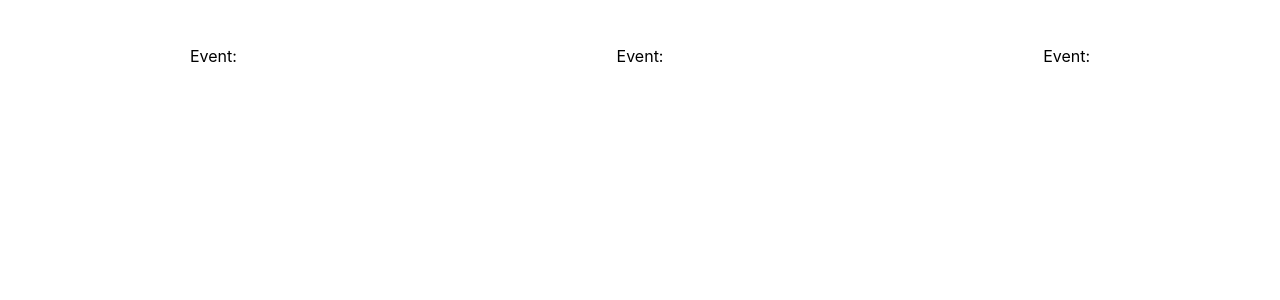
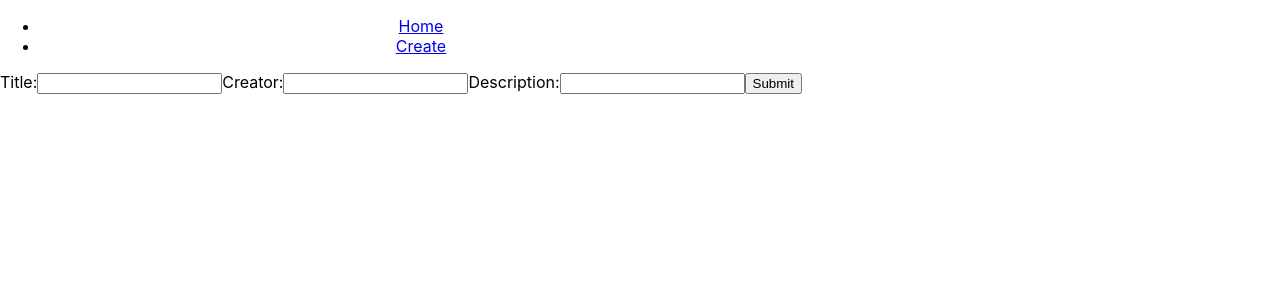
Before and after one commit to benjaminjcash/EventPlanner, a React (Create React App) app in the folder client/: page /create in a window 1280 px wide. Shown: the top 300 px of the page. Built offline with nearby package versions, Linux system fonts and the light colour scheme; no server answers.

Commit message:
adding create event page, react router to App, form to create event

```diff
--- a/client/package.json
+++ b/client/package.json
@@ -7,6 +7,7 @@
     "axios": "^0.18.0",
     "react": "^16.7.0",
     "react-dom": "^16.7.0",
+    "react-router-dom": "^4.3.1",
     "react-scripts": "2.1.2"
   },
   "scripts": {
--- a/client/src/App.js
+++ b/client/src/App.js
@@ -1,12 +1,30 @@
 import React, { Component } from 'react';
+import { BrowserRouter as Router, Route, Link } from 'react-router-dom';
 import './App.css';
 import Home from './pages/Home/Home';
+import CreateEvent from "./pages/CreateEvent/CreateEvent";
 
 class App extends Component {
   render() {
     return (
       <div className="App container">
-        <Home />
+		<Router>
+			<div>
+			  <nav>
+				<ul>
+				  <li>
+					<Link to="/">Home</Link>
+				  </li>
+				  <li>
+					<Link to="/create">Create</Link>
+				  </li>
+				</ul>
+			  </nav>
+
+			  <Route path="/" exact component={Home} />
+			  <Route path="/create" exact component={CreateEvent} />
+			</div>
+		</Router>
       </div>
     );
   }
--- /dev/null
+++ b/client/src/pages/CreateEvent/CreateEvent.js
@@ -0,0 +1,46 @@
+import React, { Component } from 'react';
+import axios from 'axios';
+import './CreateEvent.css';
+
+class CreateEvent extends Component {
+	state = {
+		title: "",
+		creator: "",
+		description: ""
+	}
+
+	handleInputChange = (event) => {
+		const { name, value } = event.target;
+		this.setState({[name] : value});
+	}
+
+	handleSubmit = (event) => {
+		event.preventDefault();
+		axios.post("/api/events", this.state)
+			.then((res) => {
+				console.log(res);
+			})
+	}
+
+	render() {
+		return (
+			<form>
+				<label>
+					Title:
+					<input type="text" name="title" value={this.state.value} onChange={this.handleInputChange} />
+				</label>
+				<label>
+					Creator:
+					<input type="text" name="creator" value={this.state.value} onChange={this.handleInputChange} />
+				</label>
+				<label>
+					Description:
+					<input type="text" name="description" value={this.state.value} onChange={this.handleInputChange} />
+				</label>
+				<button onClick={this.handleSubmit}>Submit</button>
+			</form>
+		);
+	}
+}
+
+export default CreateEvent;
--- a/client/src/pages/Home/Home.js
+++ b/client/src/pages/Home/Home.js
@@ -5,13 +5,13 @@ import "./Home.css";
 
 class Home extends Component {
 	state = {
-		data: [1, 2, 3]
+		data: []
 	}
 
 	componentDidMount() {
 		axios.get('/api/events')
 			.then((data) => {
-				let newArr = data.data.map((eventData) => {return { title: eventData.title, id: eventData.id } })
+				let newArr = data.data;
 				this.setState({
 					data: newArr
 				});
@@ -20,7 +20,13 @@ class Home extends Component {
 
 	render() {
 		return (
-			this.state.data.map((event) => {return <Event key={event.title} title={event.title}/>})
+			<div>
+				{
+					this.state.data.map(function(eventData) {
+						return	<Event title = {eventData.title} />
+					})
+				}
+			</div>
 		)
 	}
 }
```
Also changed, not shown: package.json (+8 -7 lines), client/src/pages/CreateEvent/CreateEvent.css (added), 2 other files (tests, documents, lock files or other folders).
